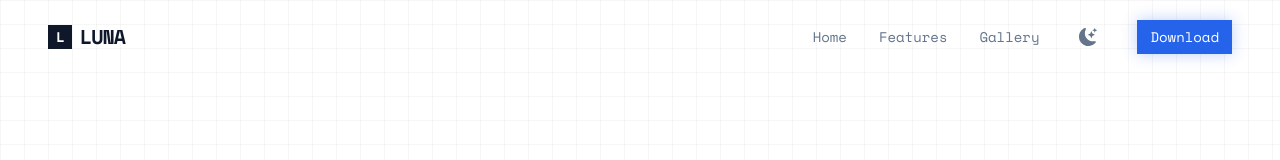
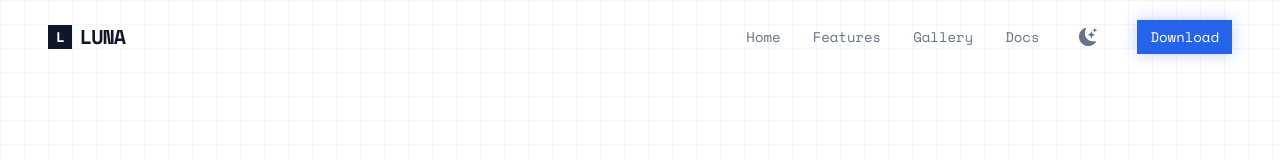
Before and after one commit to kushwahayashh/landingpage-lunaplayer, a React (Vite) app: page / in a window 1280 px wide. Shown: the top 160 px of the page. Built offline with nearby package versions, Linux system fonts and the light colour scheme.

Commit message:
Add Docs link to navigation and update Documentation link in footer to point to LunaPlayer README

```diff
--- a/src/components/layout/Footer.jsx
+++ b/src/components/layout/Footer.jsx
@@ -16,7 +16,7 @@ const Footer = () => {
 
           {/* Links */}
           <nav className="flex flex-wrap justify-center items-center gap-4 md:gap-8 text-xs md:text-sm text-muted-foreground">
-            <a href="#" className="hover:text-foreground transition-colors">Documentation</a>
+            <a href="https://github.com/kushwahayashh/LunaPlayer/blob/master/README.md" target="_blank" rel="noopener noreferrer" className="hover:text-foreground transition-colors">Documentation</a>
             <a href="#" className="hover:text-foreground transition-colors">Privacy</a>
             <a href="#" className="hover:text-foreground transition-colors">Terms</a>
             <a href="https://github.com/kushwahayashh/LunaPlayer" target="_blank" rel="noopener noreferrer" className="hover:text-foreground transition-colors">
--- a/src/components/layout/Header.jsx
+++ b/src/components/layout/Header.jsx
@@ -53,6 +53,7 @@ const Header = () => {
     { name: 'Home', href: '#home' },
     { name: 'Features', href: '#features' },
     { name: 'Gallery', href: '#gallery' },
+    { name: 'Docs', href: 'https://github.com/kushwahayashh/LunaPlayer/blob/master/README.md', external: true },
   ];
 
   return (
@@ -78,6 +79,7 @@ const Header = () => {
               key={link.name}
               href={link.href}
               className="text-sm font-medium text-muted-foreground hover:text-foreground transition-colors"
+              {...(link.external && { target: '_blank', rel: 'noopener noreferrer' })}
             >
               {link.name}
             </a>
@@ -128,6 +130,7 @@ const Header = () => {
                   href={link.href}
                   className="text-lg font-medium text-muted-foreground hover:text-foreground py-2 border-b border-border"
                   onClick={() => setIsMobileMenuOpen(false)}
+                  {...(link.external && { target: '_blank', rel: 'noopener noreferrer' })}
                 >
                   {link.name}
                 </a>
```
